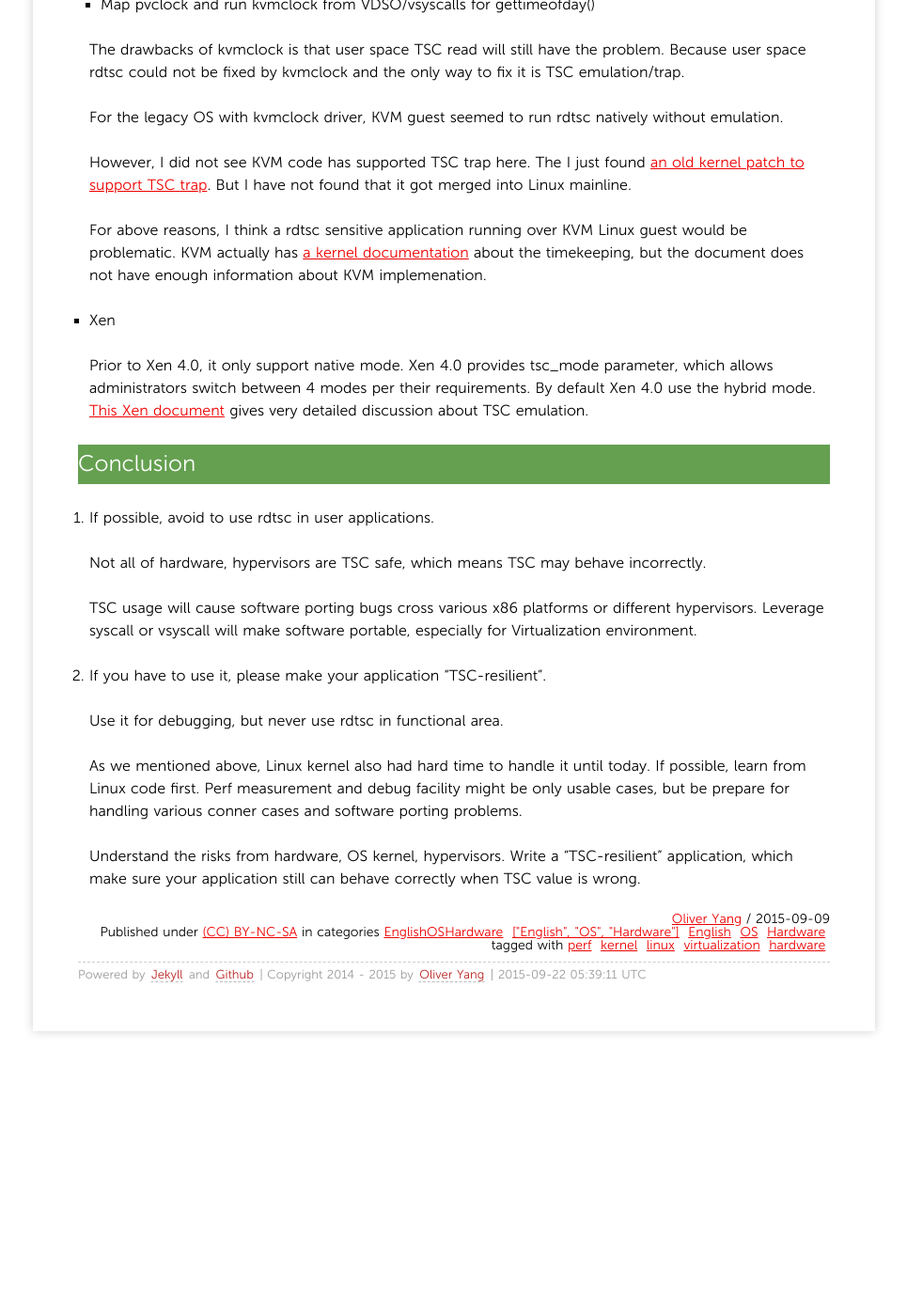
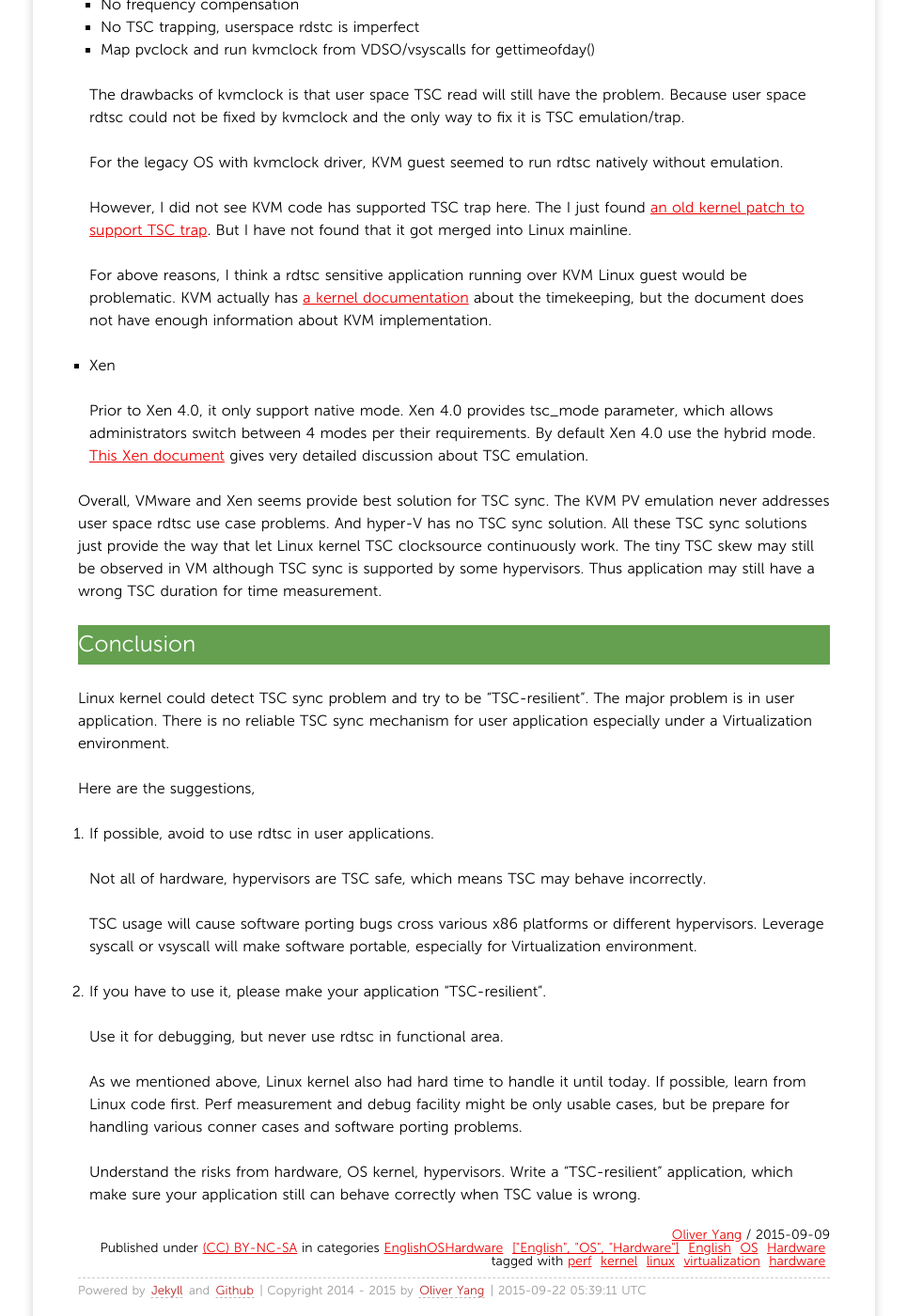
Before and after one commit to yangoliver/yangoliver.github.io, a Jekyll site: the page built from _posts/2015/2015-09-09-pitfalls-of-TSC-usage.md, in a window 1280 px wide and 1400 px high, scrolled down 10435 px. Shown: the whole window at 94% size, without its empty margins (157-1122 px from the left). Built offline with Jekyll 4.4.1, drawn with Linux system fonts in a browser that asks for light colours; Markdown is read by kramdown in place of the engine named in the settings; comment, search, counter and statistics services are not loaded; before the commit the page ends 11580 px from its top, so only the background shows below that; some of the changed text lies outside the part shown.

Commit message:
update: make the points more clear
Signed-off-by: Yong Yang <yangoliver@gmail.com>

```diff
--- a/_posts/2015/2015-09-09-pitfalls-of-TSC-usage.md
+++ b/_posts/2015/2015-09-09-pitfalls-of-TSC-usage.md
@@ -398,7 +398,10 @@
 For hardware with good TSC sync support, the rdtsc emulation could get good performance. But when hardware could not
 give TSC sync support, TSC emulation would be slower.
 
-In Linux guest, VMware creates a new synthetic TSC_RELIABLE feature bit to make sure it could by pass Linux TSC sync testing.
+However, VMware TSC emulation could not ensure there is no marginal TSC skew happen between CPUs. For this reason, Linux
+boot TSC sync check may fail.
+
+For this reason, in Linux guest, VMware creates a new synthetic TSC_RELIABLE feature bit to bypass Linux TSC sync testing.
 Linux [VMware cpu detect code] gives the good comments about TSC sync testing issues,
 
 	/*
@@ -418,6 +421,7 @@
 		set_cpu_cap(c, X86_FEATURE_CONSTANT_TSC);
 		set_cpu_cap(c, X86_FEATURE_TSC_RELIABLE);
 	}
+
 
 The [patch](https://github.com/torvalds/linux/commit/eca0cd028bdf0f6aaceb0d023e9c7501079a7dda) got merged in Linux 2.6.29.
 
@@ -455,7 +459,7 @@
 
 	For above reasons, I think a rdtsc sensitive application running over KVM Linux guest would be problematic.
 	KVM actually has [a kernel documentation](https://github.com/yangoliver/linux/blob/master/Documentation/virtual/kvm/timekeeping.txt)
-	about the timekeeping, but the document does not have enough information about KVM implemenation.
+	about the timekeeping, but the document does not have enough information about KVM implementation.
 
 * Xen
 
@@ -464,7 +468,17 @@
 	By default Xen 4.0 use the hybrid mode. [This Xen document](http://xenbits.xen.org/docs/4.2-testing/misc/tscmode.txt)
 	gives very detailed discussion about TSC emulation.
 
+Overall, VMware and Xen seems provide best solution for TSC sync. The KVM PV emulation never addresses user space rdtsc
+use case problems. And hyper-V has no TSC sync solution. All these TSC sync solutions just provide the way that let Linux
+kernel TSC clocksource continuously work. The tiny TSC skew may still be observed in VM although TSC sync is supported by
+some hypervisors. Thus application may still have a wrong TSC duration for time measurement.
+
 ##Conclusion
+
+Linux kernel could detect TSC sync problem and try to be "TSC-resilient". The major problem is in user application.
+There is no reliable TSC sync mechanism for user application especially under a Virtualization environment.
+
+Here are the suggestions,
 
 1. If possible, avoid to use rdtsc in user applications.
 
```
